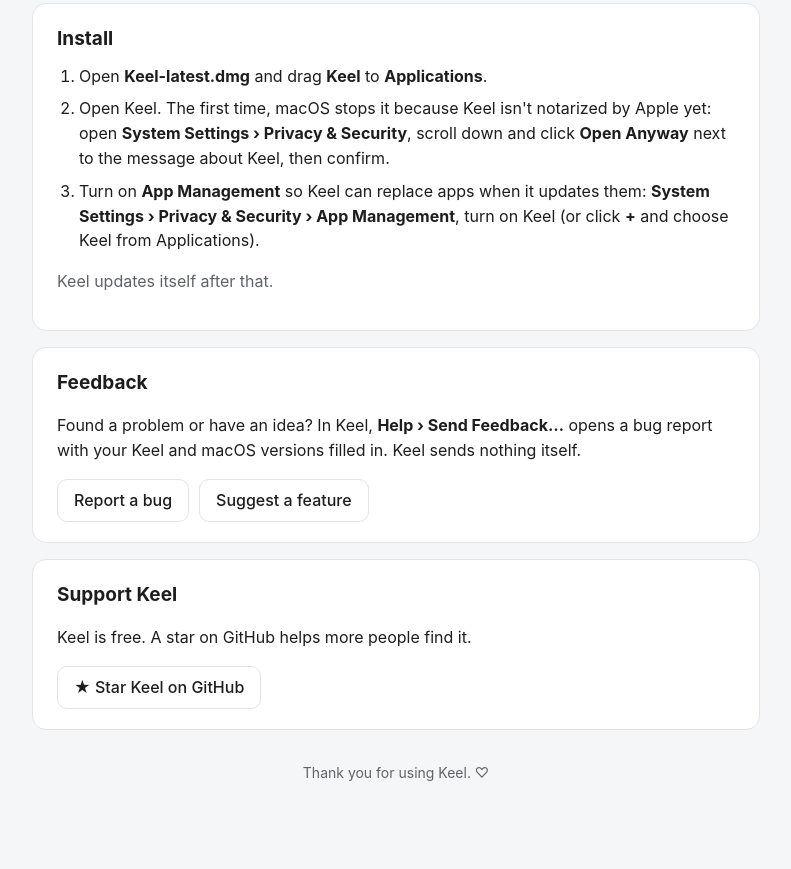
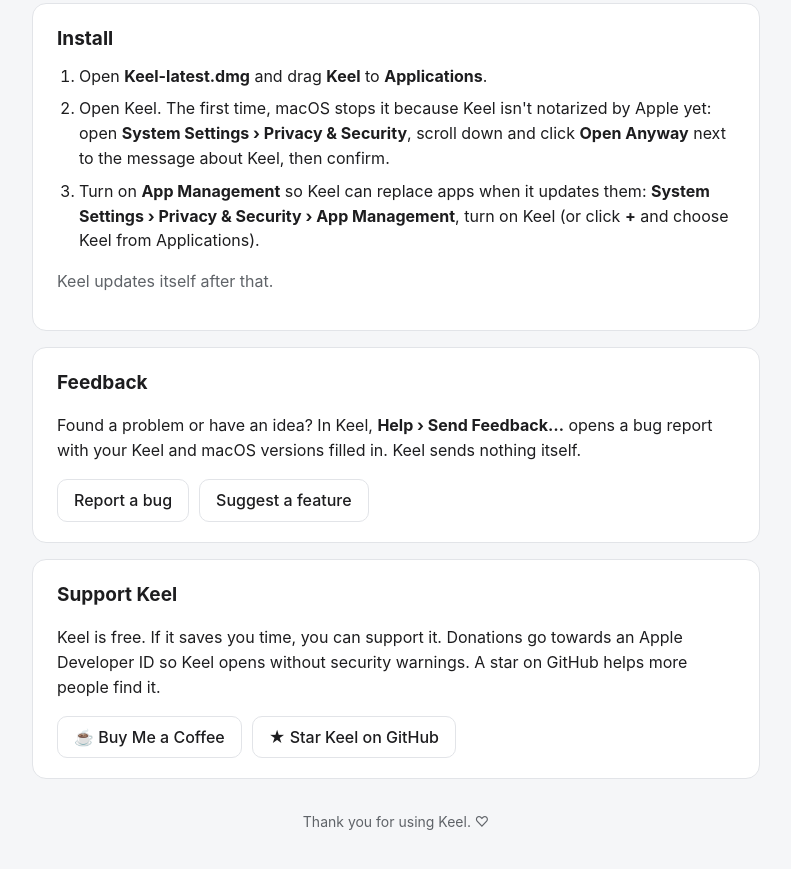
Before and after one commit to kavyamufc/keel-releases, a plain HTML site: page index.html in a window 1280 px wide. Shown: the part 1354-2223 px from the top of the page, without its empty margins (244-1035 px from the left). Before the commit the page ends 2201 px from the top, so only its background shows below. Drawn offline with Linux system fonts and the light colour scheme.

Commit message:
Support Keel: Buy Me a Coffee (FUNDING.yml, README, page)

```diff
--- a/index.html
+++ b/index.html
@@ -150,8 +150,10 @@
 
   <section>
     <h2>Support Keel</h2>
-    <p>Keel is free. A star on GitHub helps more people find it.</p>
+    <p>Keel is free. If it saves you time, you can support it. Donations go towards an Apple Developer ID so Keel
+      opens without security warnings. A star on GitHub helps more people find it.</p>
     <div class="buttons">
+      <a class="button" href="https://buymeacoffee.com/kavyaarya">☕ Buy Me a Coffee</a>
       <a class="button" href="https://github.com/kavyamufc/keel-releases">★ Star Keel on GitHub</a>
     </div>
   </section>
```
Also changed, not shown: 2 other files.
